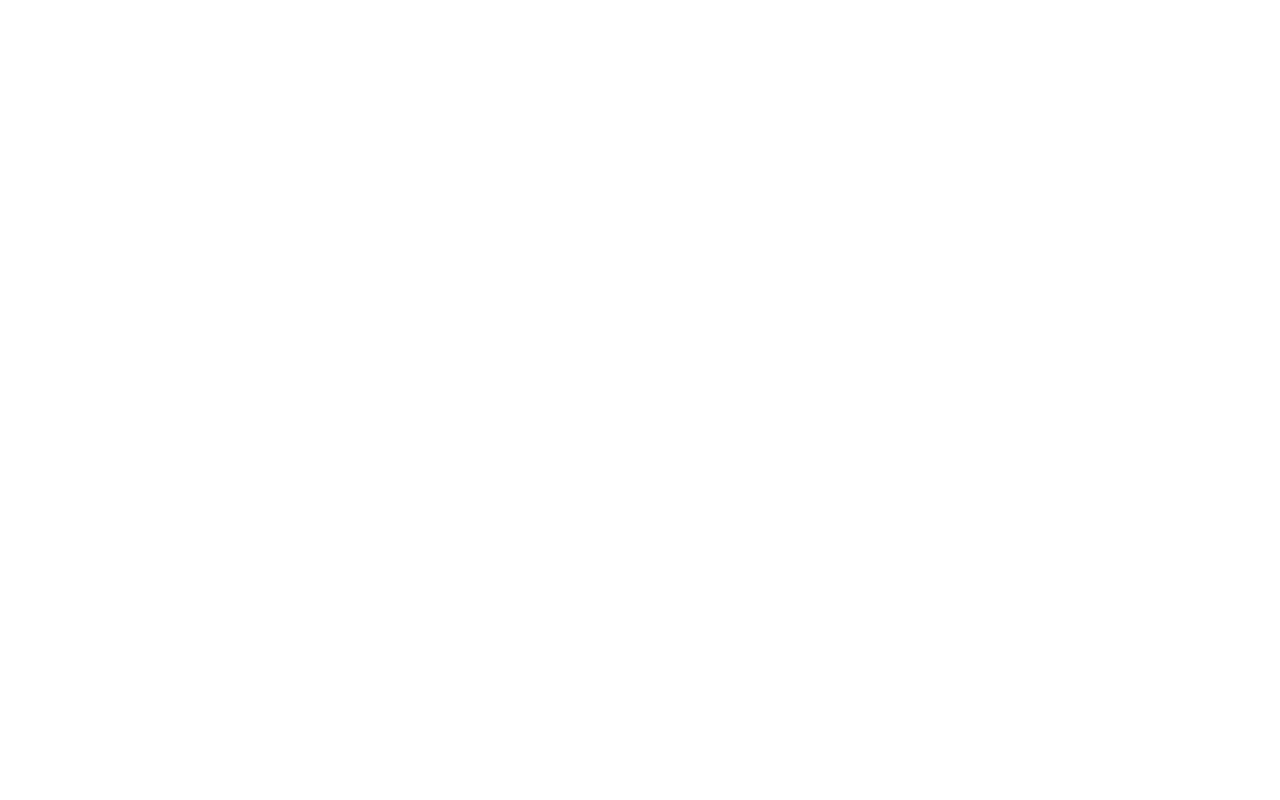
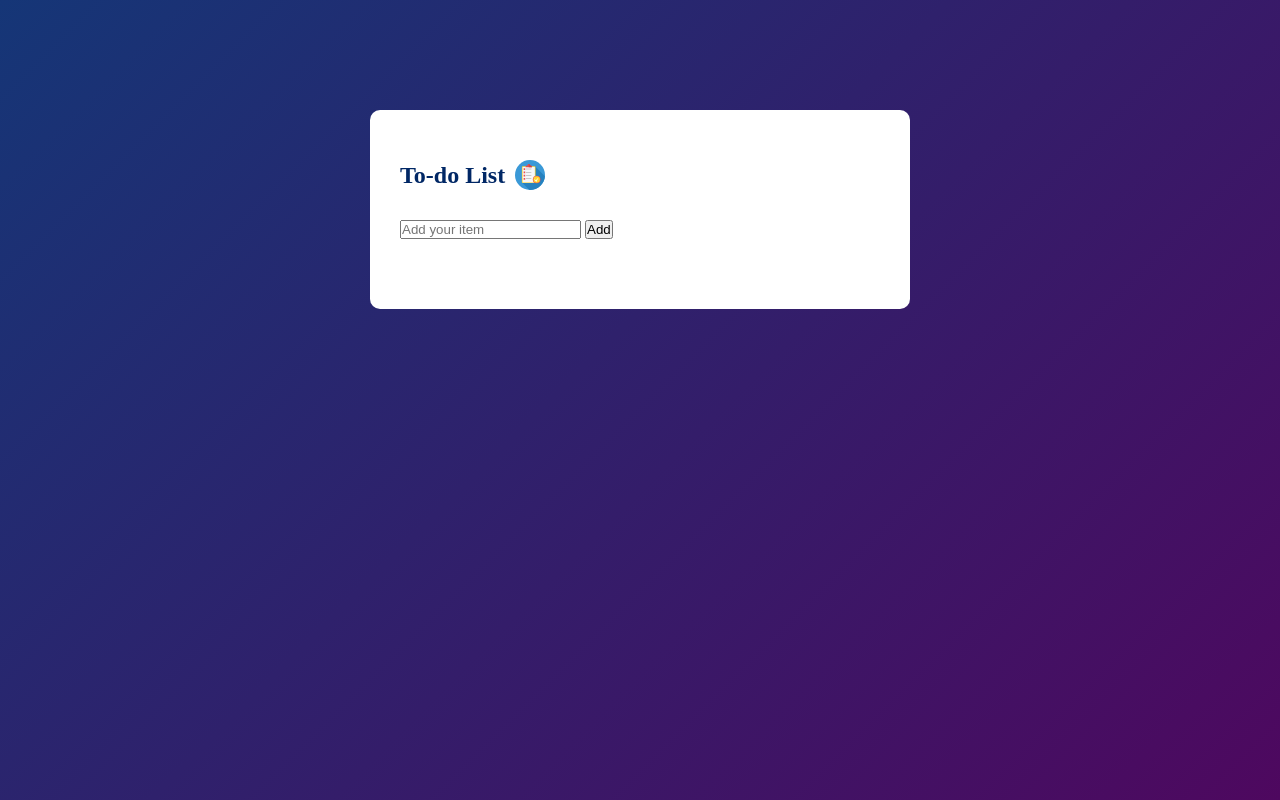
Before and after one commit to Adolfo-David-Romero/Web-Todo-List, a plain HTML site: page index.html in a window 1280 px wide. Drawn offline with Linux system fonts and the light colour scheme.

Commit message:
Added container div and feild input.

```diff
--- a/assets/css/style.css
+++ b/assets/css/style.css
@@ -0,0 +1,31 @@
+*{
+    margin: 0;
+    padding: 0;
+    font-size: 'Poppins', 'sans-serif';
+    box-sizing: border-box;
+}
+
+.container{
+    width: 100%;
+    min-height: 100vh;
+    background: linear-gradient(135deg, #153677, #4e085f);
+    padding: 10px;
+}
+.todo-app{
+    width: 100%;
+    max-width: 540px;
+    background: #fff;/*background color*/
+    margin: 100px auto 20px; /*100px top, left-right auto, 20px bottom*/
+    padding: 40px 30px 70px; /*top, left-right, bottom*/
+    border-radius: 10px; /*for round radius*/
+}
+.todo-app h2{
+    color: #002765;
+    display: flex;
+    align-items: center;
+    margin-bottom: 20px;
+}
+.todo-app h2 img{
+    width: 30px;
+    margin-left: 10px; /*margin between icon and text*/
+}
--- a/index.html
+++ b/index.html
@@ -3,9 +3,19 @@
 <head>
     <meta charset="UTF-8">
     <meta name="viewport" content="width=device-width, initial-scale=1.0">
-    <title>Document</title>
+    <title>Todo List App</title>
+    <link rel="stylesheet" href="assets/css/style.css">
 </head>
 <body>
+    <div class="container">
+        <div class="todo-app">
+            <h2>To-do List <img src="assets/images/checklist_icon.svg" height="50px" width="50px"></h2>
+            <div class="row">
+                <input type="text" id="input-box" placeholder="Add your item">
+                <button>Add</button>
+            </div>
+        </div>
 
+    </div>
 </body>
 </html>
```
Also changed, not shown: assets/images/checklist_icon.svg (added).
